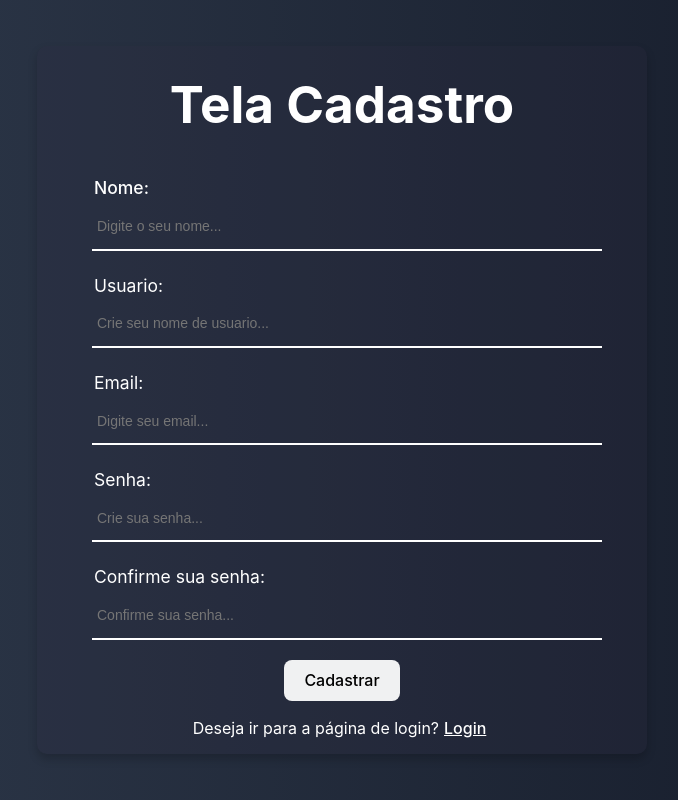
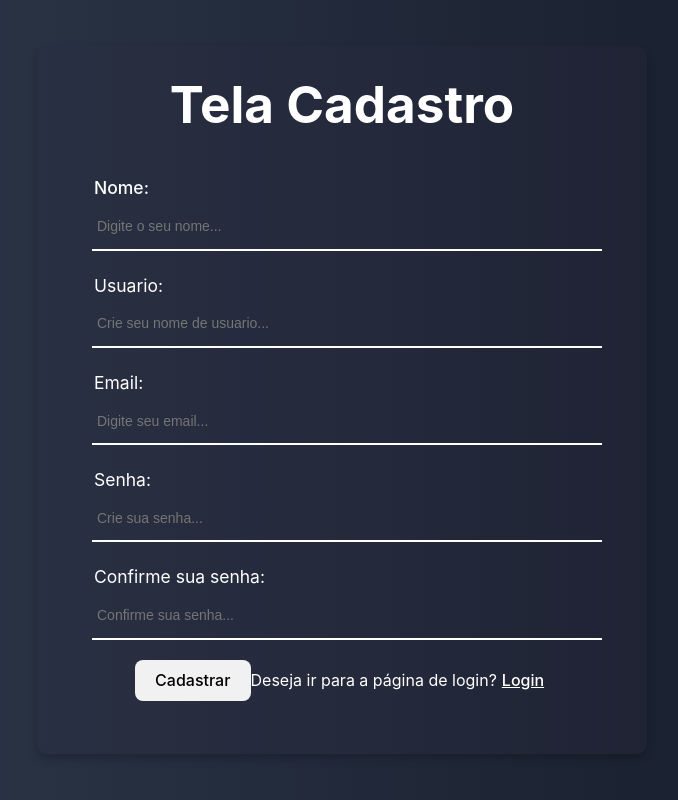
Before and after one commit to vitoriathais/beautyLink-React, a React (Vite) app: page /Cadastro in a window 1280 px wide. Shown: the whole page, without its empty margins (298-976 px from the left). Built offline with nearby package versions, Linux system fonts and the light colour scheme.

Commit message:
linklogin 2

```diff
--- a/src/components/Pages/FormCadastro.jsx
+++ b/src/components/Pages/FormCadastro.jsx
@@ -82,10 +82,8 @@ function Cadastro() {
 
         <button className="style-cadastrar" onClick={handleCriarUsuario}>Cadastrar</button>
 
-        <div className="frase-redireciona">
                     <p className="style-pergunta">Deseja ir para a página de login?</p>
                     <button className="style-criar-cadastro" onClick={linkLogin}>Login</button>
-                </div>
       </div>
   );
 }
```
